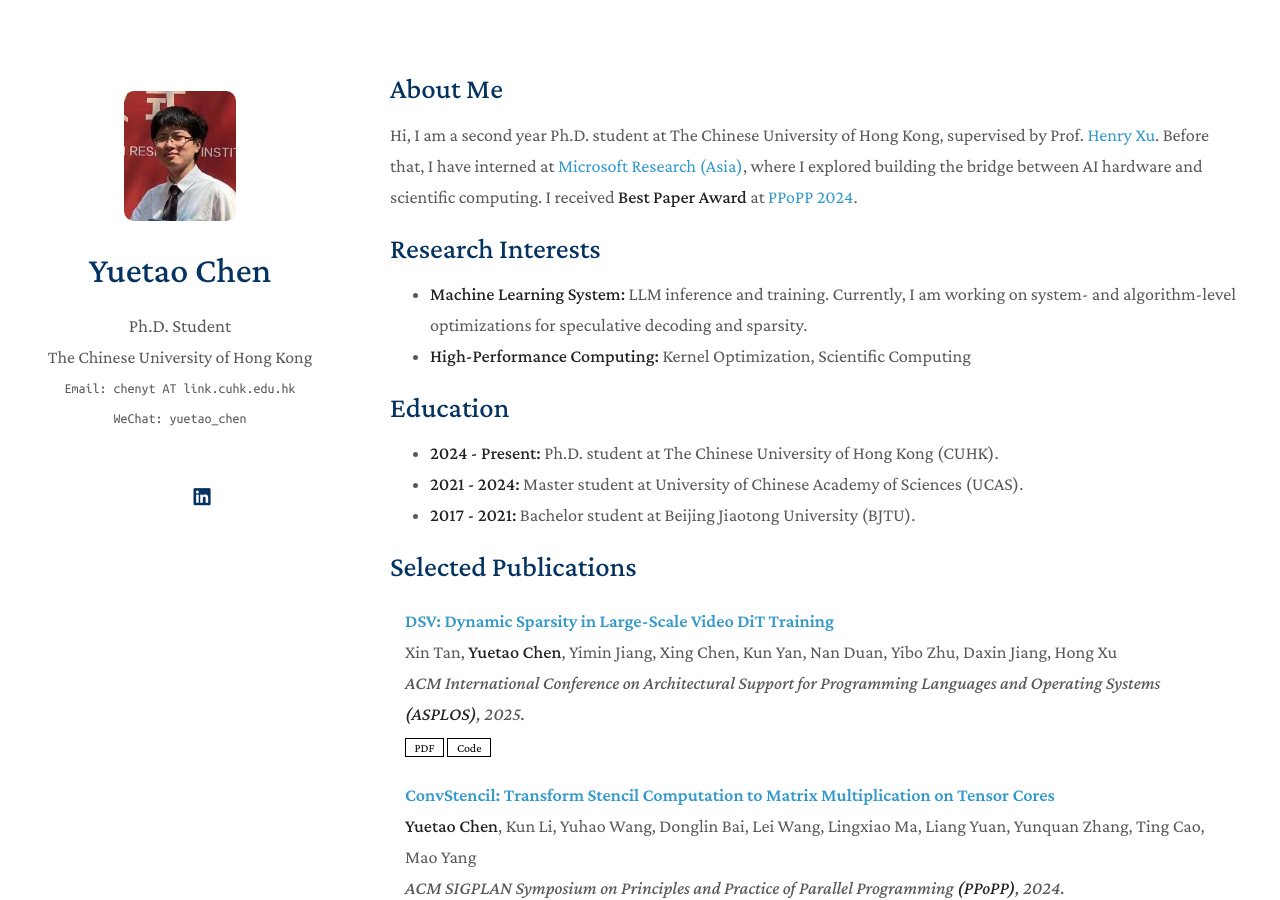
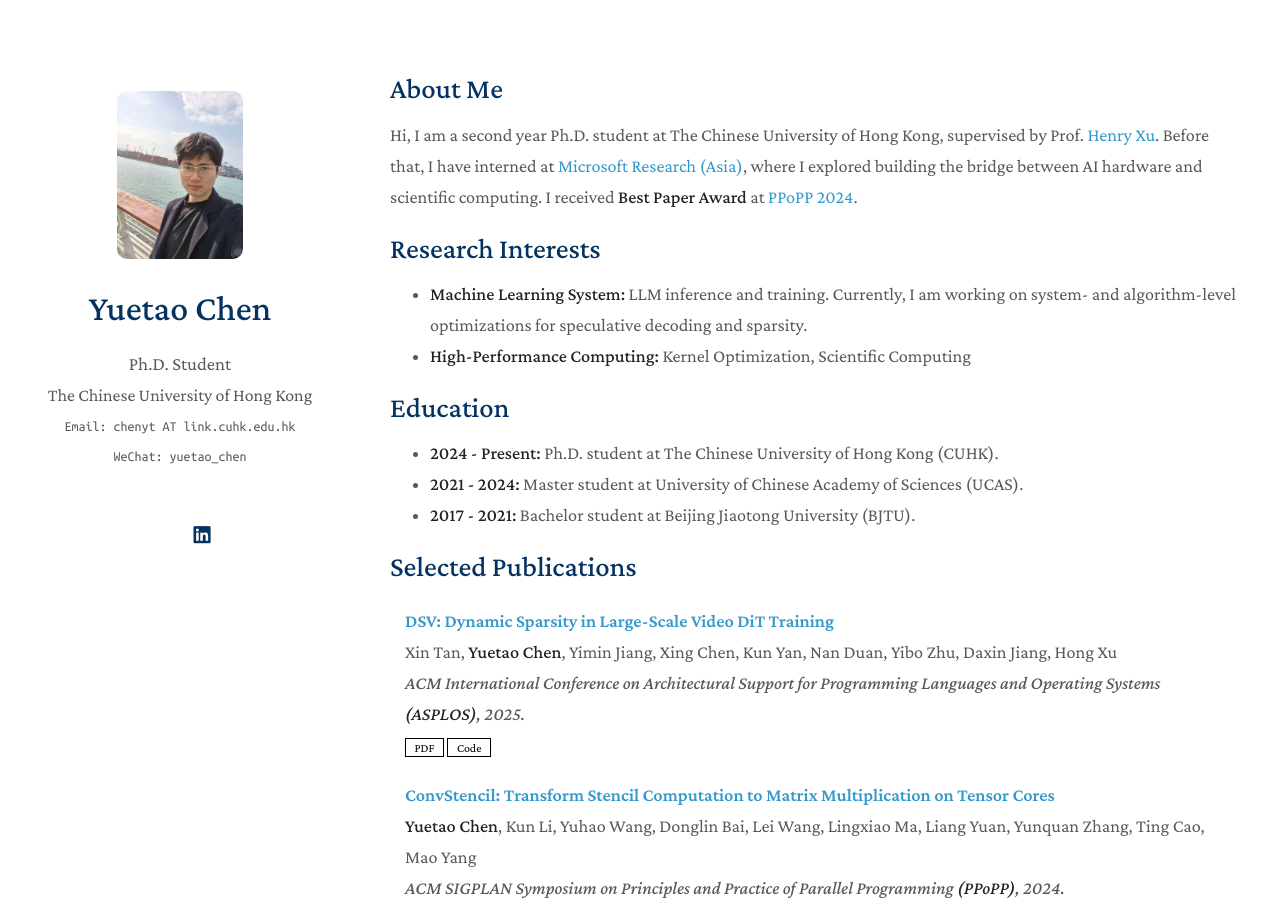
Before and after one commit to chenytpersonalpage/chenytpersonalpage.github.io, a Jekyll site: the page built from index.md, in a window 1280 px wide and 900 px high. Built offline with Jekyll 4.4.1, drawn with Linux system fonts in a browser that asks for light colours; a style sheet for code colours, icons or effects is not loaded.

Commit message:
Update photo

```diff
--- a/_config.yml
+++ b/_config.yml
@@ -21,7 +21,7 @@ linkedin: https://www.linkedin.com/in/yuetao-chen/
 
 # Images (e.g., your profile picture and your website's favicon)
 # "favicon" and "favicon_dark" are used for the light and dark modes, respectively.
-avatar: ./assets/img/ava.jpg
+avatar: ./assets/img/chenyuetao.jpg
 favicon: ./assets/img/logo.png
 # favicon_dark: ./assets/img/favicon-dark.png
 
```
Also changed, not shown: assets/img/chenyuetao.jpg (added).
